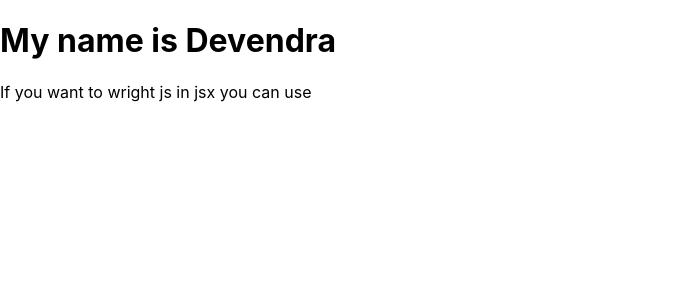
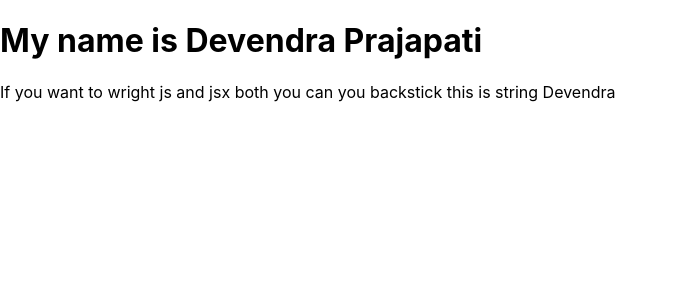
Before and after one commit to devendra999/React-Next-MaterialUI-Learn, a Next.js app: page / in a window 1280 px wide. Shown: the top 300 px of the page, without its empty margins (0-677 px from the left). Built offline with nearby package versions, Linux system fonts and the light colour scheme.

Commit message:
template literals

```diff
--- a/pages/index.js
+++ b/pages/index.js
@@ -5,11 +5,12 @@ import styles from '../styles/Home.module.css'
 export default function Home() {
 
   const fname = 'Devendra';
+  const lname = 'Prajapati';
 
   return (
     <>
-      <h1>My name is {fname}</h1>
-      <p>If you want to wright js in jsx you can use <b>{}</b></p>
+      <h1>{`My name is ${fname} ${lname}`}</h1>
+      <p>If you want to wright js and jsx both you can you backstick {` this is string ${fname} `} </p>
     </>
   )
 }
```
